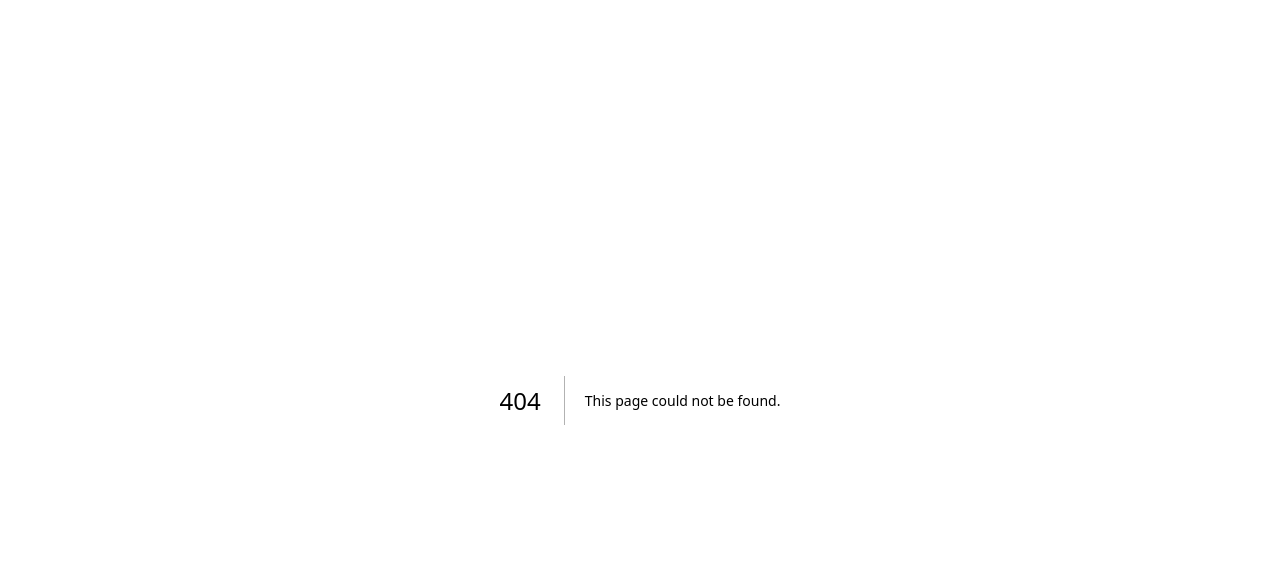
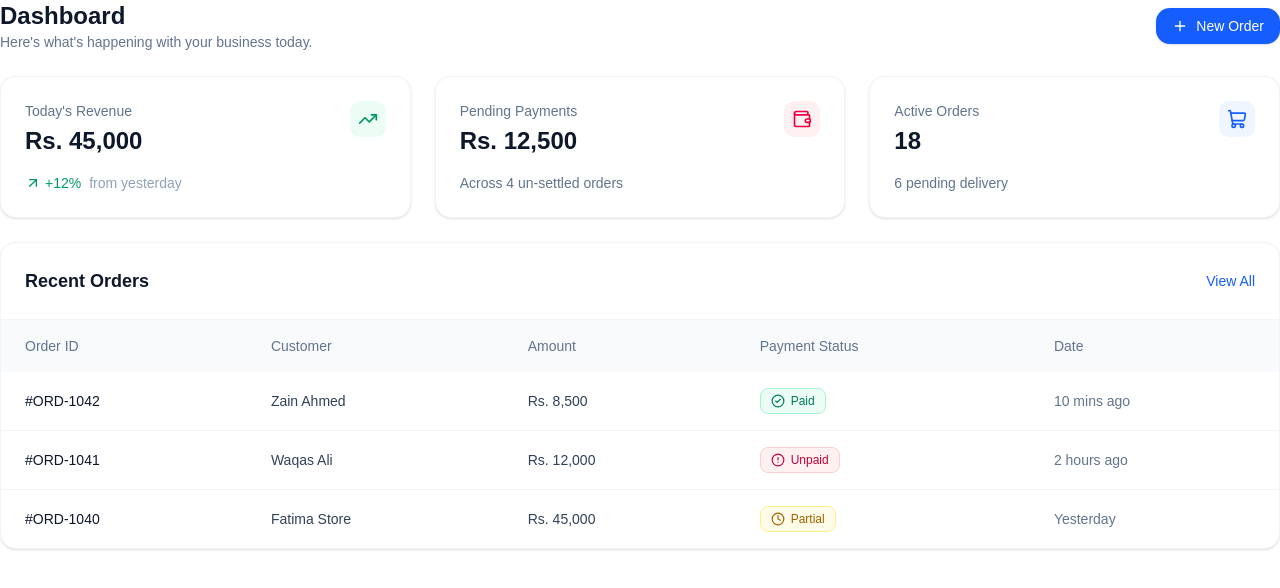
Before and after one commit to itx-tayyab/BizFlow, a Next.js app in the folder client/: page /dashboard in a window 1280 px wide. Before the commit this address had no page. Shown: the top 588 px of the page. Built offline with nearby package versions, Linux system fonts and the light colour scheme.

Commit message:
Add dashboard home page with metrics and recent orders section

```diff
--- /dev/null
+++ b/client/src/app/(dashboard)/dashboard/page.tsx
@@ -0,0 +1,162 @@
+import Link from "next/link";
+import {
+  TrendingUp,
+  Wallet,
+  ShoppingCart,
+  Plus,
+  ArrowUpRight,
+  Clock,
+  CheckCircle2,
+  AlertCircle
+} from "lucide-react";
+
+export default function DashboardHomePage() {
+  return (
+    <div className="space-y-6 animate-in fade-in duration-500">
+
+      {/* 🟢 PAGE HEADER & QUICK ACTIONS */}
+      <div className="flex flex-col sm:flex-row sm:items-center justify-between gap-4">
+        <div>
+          <h1 className="text-2xl font-bold text-slate-900">Dashboard</h1>
+          <p className="text-sm text-slate-500">Here's what's happening with your business today.</p>
+        </div>
+        <div className="flex items-center gap-3">
+          <Link
+            href="/orders/new"
+            className="flex items-center gap-2 bg-blue-600 text-white px-4 py-2 rounded-xl text-sm font-medium hover:bg-blue-700 transition-colors shadow-sm"
+          >
+            <Plus className="w-4 h-4" />
+            New Order
+          </Link>
+        </div>
+      </div>
+
+      {/* 🟢 TOP METRICS CARDS */}
+      <div className="grid grid-cols-1 sm:grid-cols-2 lg:grid-cols-3 gap-4 md:gap-6">
+
+        {/* Metric 1: Revenue */}
+        <div className="bg-white p-6 rounded-2xl border border-slate-100 shadow-sm">
+          <div className="flex justify-between items-start">
+            <div>
+              <p className="text-sm font-medium text-slate-500 mb-1">Today's Revenue</p>
+              <h3 className="text-2xl font-bold text-slate-900">Rs. 45,000</h3>
+            </div>
+            <div className="p-2 bg-emerald-50 rounded-lg">
+              <TrendingUp className="w-5 h-5 text-emerald-600" />
+            </div>
+          </div>
+          <div className="mt-4 flex items-center text-sm">
+            <span className="text-emerald-600 font-medium flex items-center">
+              <ArrowUpRight className="w-4 h-4 mr-1" />
+              +12%
+            </span>
+            <span className="text-slate-400 ml-2">from yesterday</span>
+          </div>
+        </div>
+
+        {/* Metric 2: Pending Payments (Pain Point Resolver) */}
+        <div className="bg-white p-6 rounded-2xl border border-slate-100 shadow-sm">
+          <div className="flex justify-between items-start">
+            <div>
+              <p className="text-sm font-medium text-slate-500 mb-1">Pending Payments</p>
+              <h3 className="text-2xl font-bold text-slate-900 text-rose-600">Rs. 12,500</h3>
+            </div>
+            <div className="p-2 bg-rose-50 rounded-lg">
+              <Wallet className="w-5 h-5 text-rose-600" />
+            </div>
+          </div>
+          <div className="mt-4 flex items-center text-sm">
+            <span className="text-slate-500">Across 4 un-settled orders</span>
+          </div>
+        </div>
+
+        {/* Metric 3: Active Orders */}
+        <div className="bg-white p-6 rounded-2xl border border-slate-100 shadow-sm">
+          <div className="flex justify-between items-start">
+            <div>
+              <p className="text-sm font-medium text-slate-500 mb-1">Active Orders</p>
+              <h3 className="text-2xl font-bold text-slate-900">18</h3>
+            </div>
+            <div className="p-2 bg-blue-50 rounded-lg">
+              <ShoppingCart className="w-5 h-5 text-blue-600" />
+            </div>
+          </div>
+          <div className="mt-4 flex items-center text-sm">
+            <span className="text-slate-500">6 pending delivery</span>
+          </div>
+        </div>
+      </div>
+
+      {/* 🟢 RECENT ORDERS SECTION */}
+      <div className="bg-white rounded-2xl border border-slate-100 shadow-sm overflow-hidden">
+        <div className="p-6 border-b border-slate-100 flex items-center justify-between">
+          <h2 className="text-lg font-bold text-slate-900">Recent Orders</h2>
+          <Link href="/orders" className="text-sm font-medium text-blue-600 hover:text-blue-700">
+            View All
+          </Link>
+        </div>
+
+        {/* Table for Desktop, List for Mobile */}
+        <div className="overflow-x-auto">
+          <table className="w-full text-left text-sm whitespace-nowrap">
+            <thead className="bg-slate-50 text-slate-500">
+              <tr>
+                <th className="px-6 py-4 font-medium">Order ID</th>
+                <th className="px-6 py-4 font-medium">Customer</th>
+                <th className="px-6 py-4 font-medium">Amount</th>
+                <th className="px-6 py-4 font-medium">Payment Status</th>
+                <th className="px-6 py-4 font-medium">Date</th>
+              </tr>
+            </thead>
+            <tbody className="divide-y divide-slate-100 text-slate-700">
+
+              {/* Mock Order 1: Paid */}
+              <tr className="hover:bg-slate-50 transition-colors">
+                <td className="px-6 py-4 font-medium text-slate-900">#ORD-1042</td>
+                <td className="px-6 py-4">Zain Ahmed</td>
+                <td className="px-6 py-4">Rs. 8,500</td>
+                <td className="px-6 py-4">
+                  <span className="inline-flex items-center gap-1.5 py-1 px-2.5 rounded-md text-xs font-medium bg-emerald-50 text-emerald-700 border border-emerald-200">
+                    <CheckCircle2 className="w-3.5 h-3.5" />
+                    Paid
+                  </span>
+                </td>
+                <td className="px-6 py-4 text-slate-500">10 mins ago</td>
+              </tr>
+
+              {/* Mock Order 2: Unpaid */}
+              <tr className="hover:bg-slate-50 transition-colors">
+                <td className="px-6 py-4 font-medium text-slate-900">#ORD-1041</td>
+                <td className="px-6 py-4">Waqas Ali</td>
+                <td className="px-6 py-4">Rs. 12,000</td>
+                <td className="px-6 py-4">
+                  <span className="inline-flex items-center gap-1.5 py-1 px-2.5 rounded-md text-xs font-medium bg-rose-50 text-rose-700 border border-rose-200">
+                    <AlertCircle className="w-3.5 h-3.5" />
+                    Unpaid
+                  </span>
+                </td>
+                <td className="px-6 py-4 text-slate-500">2 hours ago</td>
+              </tr>
+
+              {/* Mock Order 3: Partial */}
+              <tr className="hover:bg-slate-50 transition-colors">
+                <td className="px-6 py-4 font-medium text-slate-900">#ORD-1040</td>
+                <td className="px-6 py-4">Fatima Store</td>
+                <td className="px-6 py-4">Rs. 45,000</td>
+                <td className="px-6 py-4">
+                  <span className="inline-flex items-center gap-1.5 py-1 px-2.5 rounded-md text-xs font-medium bg-yellow-50 text-yellow-700 border border-yellow-200">
+                    <Clock className="w-3.5 h-3.5" />
+                    Partial
+                  </span>
+                </td>
+                <td className="px-6 py-4 text-slate-500">Yesterday</td>
+              </tr>
+
+            </tbody>
+          </table>
+        </div>
+      </div>
+
+    </div>
+  );
+}
```
